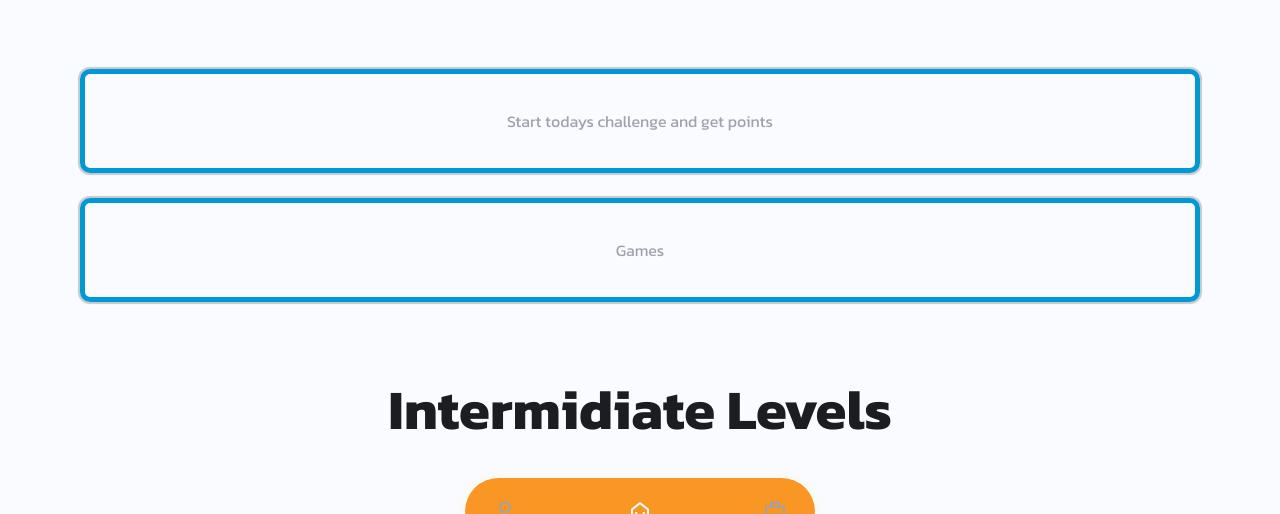
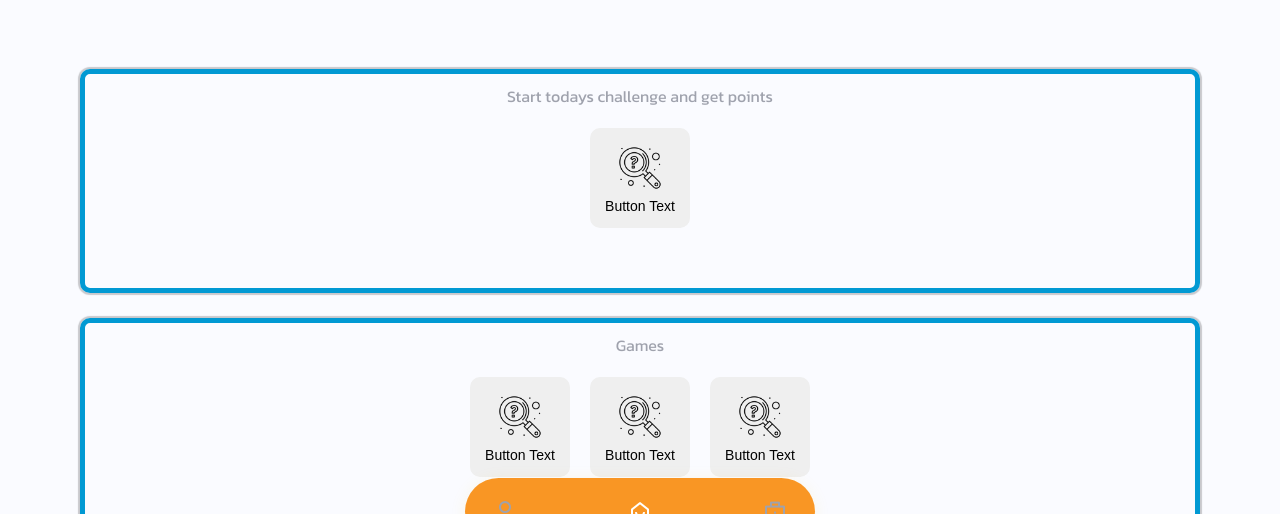
Before and after one commit to Nuripp/ThinkFast-New, a plain HTML site: page index.html in a window 1280 px wide. Shown: the part 231-745 px from the top of the page. Drawn offline with nearby package versions, Linux system fonts and the light colour scheme.

Commit message:
update 9_5_24

```diff
--- a/Assets/css/styles.css
+++ b/Assets/css/styles.css
@@ -74,12 +74,9 @@
   margin: auto;
 }
 
-.outer-sections {
-
-
-}
 
 .inner-section {
+
   position: relative;
   margin: 0 auto 25px;
   border-radius: 10px;
@@ -89,7 +86,7 @@
 
   flex: 1;
   border: 5px solid #0199D3;
-  padding: 35px 50px;
+  padding: 10px 20px 40px;
 
 
   p {
@@ -97,7 +94,101 @@
   }
 }
 
+.inner-section2 {
 
+  position: relative;
+  margin: 0 auto 25px;
+  border-radius: 10px;
+  box-shadow: 0 0 1px 2px rgba(0, 0, 0, 0.2);
+  cursor: pointer;
+  overflow: hidden;
+
+  flex: 1;
+  border: 5px solid #0199D3;
+  padding: 10px 20px 40px;
+
+
+  p {
+    text-align: center;
+  }
+}
+
+/* buttons */
+.image-button {
+  display: flex;
+  flex-direction: column;
+  justify-content: center;
+  align-items: center;
+  width: 100px;  /* Set to desired size */
+  height: 100px; /* Same as width to make it square */
+  padding: 10px;
+  background-color: linear-gradient(to right, #6a11cb, #2575fc);
+  border: none;
+  border-radius: 10px; /* Optional: for rounded corners */
+  cursor: pointer;
+  transition: background-color 0.3s;
+}
+
+.image-button:hover {
+  background-color: #e0e0e0;
+}
+
+.image-button img {
+  width: 50px;  /* Adjust as needed */
+  height: 50px; /* Adjust as needed */
+  margin-bottom: 5px;
+}
+
+.image-button span {
+  font-size: 14px;
+  text-align: center;
+}
+
+.mysteryButton {
+  display: flex;
+  justify-content: center;
+  align-items: center;
+  padding: 20px;
+}
+
+/* games-buttons */
+.gamesButton {
+  display: flex;
+  justify-content: center;
+  align-items: center;
+  padding: 20px;
+  gap: 20px;
+}
+
+.image-button2 {
+  display: flex;
+  flex-direction: column;
+  justify-content: center;
+  align-items: center;
+  width: 100px;  /* Set to desired size */
+  height: 100px; /* Same as width to make it square */
+  padding: 10px;
+  background-color: linear-gradient(to right, #6a11cb, #2575fc);
+  border: none;
+  border-radius: 10px; /* Optional: for rounded corners */
+  cursor: pointer;
+  transition: background-color 0.3s;
+}
+
+.image-button2:hover {
+  background-color: #e0e0e0;
+}
+
+.image-button2 img {
+  width: 50px;  /* Adjust as needed */
+  height: 50px; /* Adjust as needed */
+  margin-bottom: 5px;
+}
+
+.image-button2 span {
+  font-size: 14px;
+  text-align: center;
+}
 /*=============== VARIABLES CSS ===============*/
 :root {
   /*========== Colors ==========*/
@@ -108,6 +199,8 @@
   --white-color: hsl(0, 0%, 100%);
   --text-color: hsl(225, 8%, 65%);
   --body-color: hsl(225, 100%, 99%);
+  --mist-color: #ffa305;
+  --scar-color: #ff5d46;
 
   /*========== Font and typography ==========*/
   /*.5rem = 8px | 1rem = 16px ...*/
--- a/index.html
+++ b/index.html
@@ -70,12 +70,43 @@
 </section>
 
 <div class="wrapper">
-<div class="outer-sections">
    <div class="inner-section">
      <p>Start todays challenge and get points </p>
+      <!--==================== button ====================-->
+     <div class="mysteryButton"> <button class="image-button">
+         <img src="Assets/Images/Mystery-games.png" alt="Mystery Image">
+         <span>Button Text</span>
+       </button>
+      </div>
    </div>
-   <div class="inner-section">
+   <div class="inner-section2">
      <p>Games</p>
+     <!--==================== button ====================-->
+     <div class="gamesSection">
+      <div class="gamesButton"> <button class="image-button2">
+         <img src="Assets/Images/Mystery-games.png" alt="Mystery Image">
+         <span>Button Text</span>
+       </button> <button class="image-button2">
+         <img src="Assets/Images/Mystery-games.png" alt="Mystery Image">
+         <span>Button Text</span>
+       </button>
+       <button class="image-button2">
+         <img src="Assets/Images/Mystery-games.png" alt="Mystery Image">
+         <span>Button Text</span>
+       </button>
+
+      </div>
+      <div class="gamesButton"> <button class="image-button2">
+         <img src="Assets/Images/Mystery-games.png" alt="Mystery Image">
+         <span>Button Text</span>
+       </button> <button class="image-button2">
+         <img src="Assets/Images/Mystery-games.png" alt="Mystery Image">
+         <span>Button Text</span>
+       </button>
+
+      </div>
+    </div>
+
    </div>
  </div>
 
@@ -85,7 +116,7 @@
           </section>
 
          <section class="section" id="projects">
-            <h1>Intermidiate Levels</h1>
+            <h1></h1>
          </section>
 
       </main>
```
Also changed, not shown: Assets/Images/Mystery-games.png (added), Assets/Images/Spades.png (added), 2 other files.
